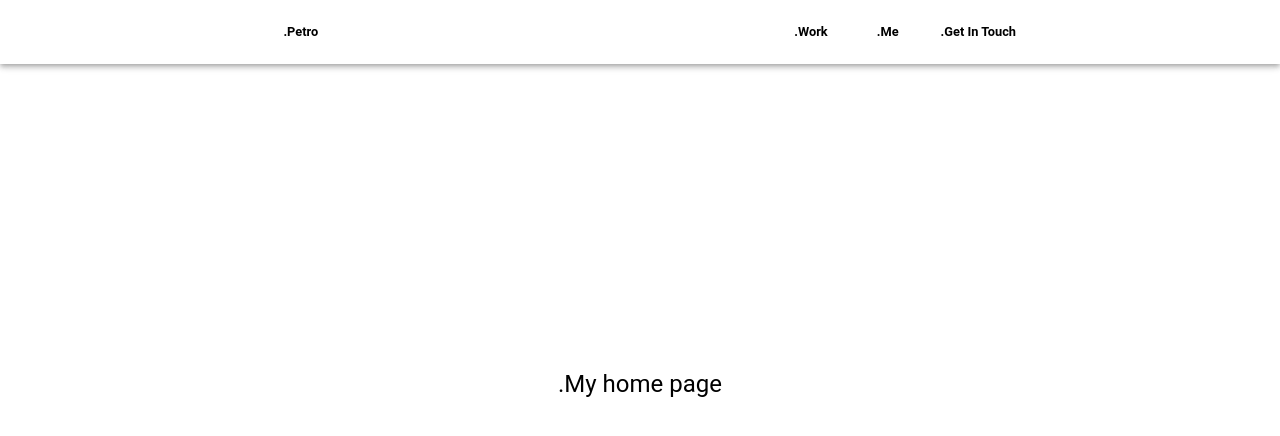
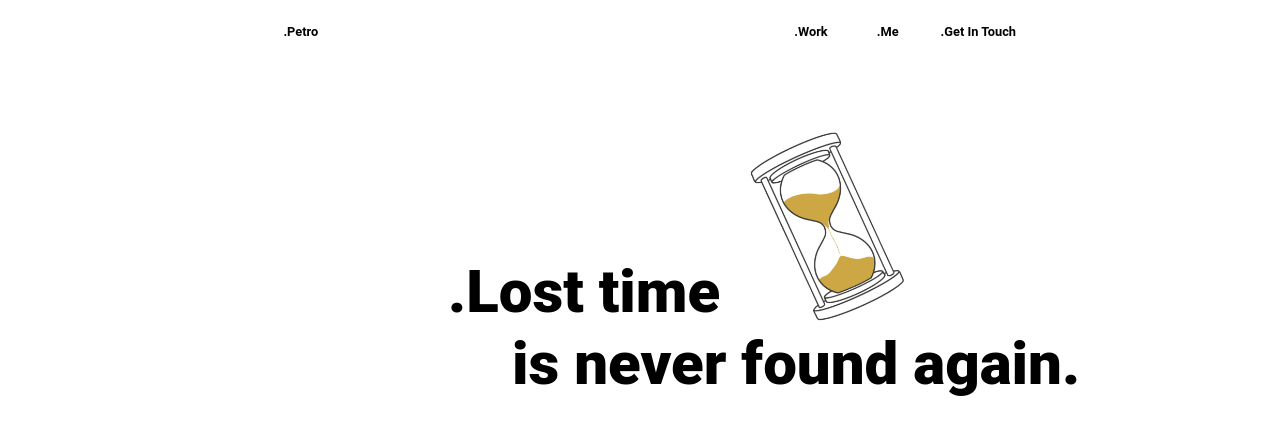
Before and after one commit to alexpetrovan2001/PersonalWebsite, a React (Vite) app in the folder personal/: page / in a window 1280 px wide. Shown: the top 436 px of the page. Built offline with nearby package versions, Linux system fonts and the light colour scheme.

Commit message:
temporary hourglass design

```diff
--- a/personal/src/App.css
+++ b/personal/src/App.css
@@ -2,3 +2,40 @@
 .AppBar {
   margin: 0;
 }
+
+#home-page-main-container {
+  height: 100vh;
+  width: 100vw;
+  align-items: center;
+  justify-content: center;
+  margin-top: 5%;
+  margin-bottom: 25%;
+}
+
+@keyframes rotate {
+  0% {
+    transform: rotate(0deg);
+  }
+  100%{
+    transform: rotate(360deg);
+  }
+}
+
+
+.rotating-image {
+  width: 20%;
+  height: 50%;
+}
+
+.rotating-image:hover {
+  animation-name: rotate; /* Use only the rotate animation */
+  animation-duration: 3s; /* Adjust the duration as needed */
+  animation-timing-function: linear; /* Adjust the timing function as needed */
+  animation-iteration-count: infinite; /* Run the animation once */
+}
+
+.flex-container{
+  display: flex;
+  margin-left: 35%;
+  margin-top: 10%;
+}
--- /dev/null
+++ b/personal/src/components/CustomComponents/RotatingImage.tsx
@@ -0,0 +1,7 @@
+const RotatingImage: React.FC = () => {
+    return (
+        <img src='../../public/hourglass.png' alt="Rotating hourglass" className="rotating-image"/>
+    )
+}
+
+export default RotatingImage;
--- a/personal/src/components/Home.tsx
+++ b/personal/src/components/Home.tsx
@@ -1,21 +1,37 @@
 import { Typography } from "@mui/material"
 import React from "react"
+import RotatingImage from "./CustomComponents/RotatingImage"
 
 
 export const Home = () => {
     return (
         <React.Fragment>
-            <Typography
-            variant="h5"
-            sx={{
-                display: 'flex',
-                justifyContent: 'center',
-                alignItems: 'center',
-                height: '80vh',
-              }}
-            >
-                .My home page
-            </Typography>
+            <div id="home-page-main-container">
+                <div className="flex-container">
+                    <Typography
+                        variant="h2"
+                        fontWeight={1000}
+                        marginTop="auto"
+                        marginRight="2.8%"
+                        position="relative"
+                    >
+                        .Lost time
+                    </Typography>
+                    <RotatingImage />
+                </div>
+                <div>
+
+                    <Typography
+                        variant="h2"
+                        fontWeight={1000}
+                        marginLeft="40%"
+                        position="relative">
+                        is never found again.
+                    </Typography>
+
+                </div>
+
+            </div>
         </React.Fragment>
     )
 }
--- a/personal/src/components/NavBar.tsx
+++ b/personal/src/components/NavBar.tsx
@@ -17,6 +17,11 @@ export const NavBar: React.FC = () => {
             fontSize: "1vw",
             fontWeight: "bold",
             whiteSpace: "nowrap",
+            transition: "background-color 0.4s, color 0.4s ease-in-out",
+            "&:hover": {
+                backgroundColor: "#c99e1a",
+                color: "black",
+            },
             }}>
             {label}
           </Button>
@@ -25,7 +30,7 @@ export const NavBar: React.FC = () => {
 
     return (
         <Box>
-            <AppBar position="static" color="secondary">
+            <AppBar position="fixed" color="secondary" elevation={0}>
                 <Toolbar sx={{ display: "flex", justifyContent: "space-between", width: "60%", margin: "0 auto"}} >
                     <MyButton label=".Petro" to="/"/>
                     <div style={{display: "flex"}}>
```
Also changed, not shown: personal/public/hourglass.png (added), personal/public/logo2.jpg (added).
